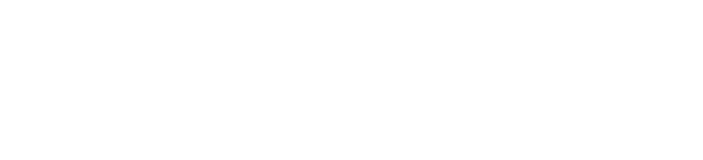
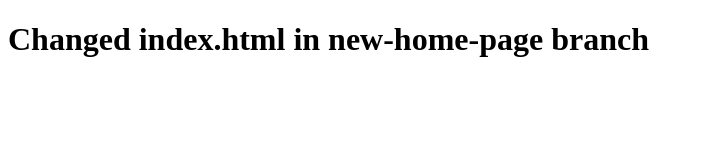
Before and after one commit to Lazizbek8/practice-repo, a plain HTML site: page index.html in a window 1280 px wide. Shown: the whole page, without its empty margins (0-703 px from the left). Drawn offline with Linux system fonts and the light colour scheme.

Commit message:
index.html modified

```diff
--- a/index.html
+++ b/index.html
@@ -6,6 +6,6 @@
 	<title>Git</title>
 </head>
 <body>
-
+	<h1>Changed index.html in new-home-page branch</h1>
 </body>
 </html>
```
